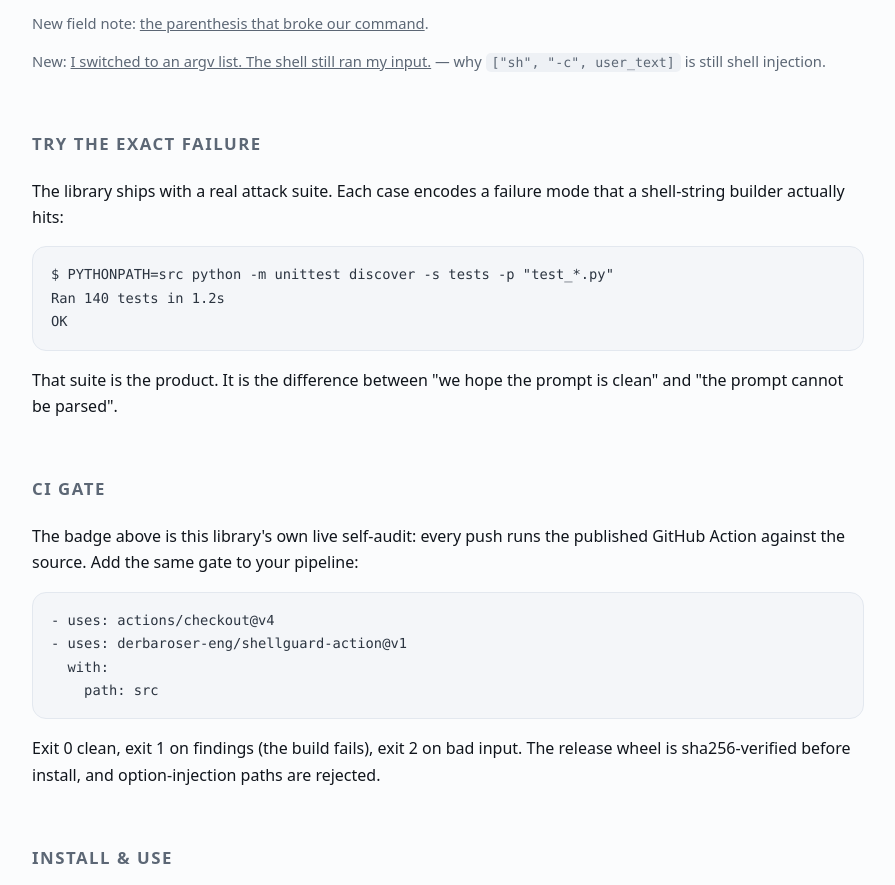
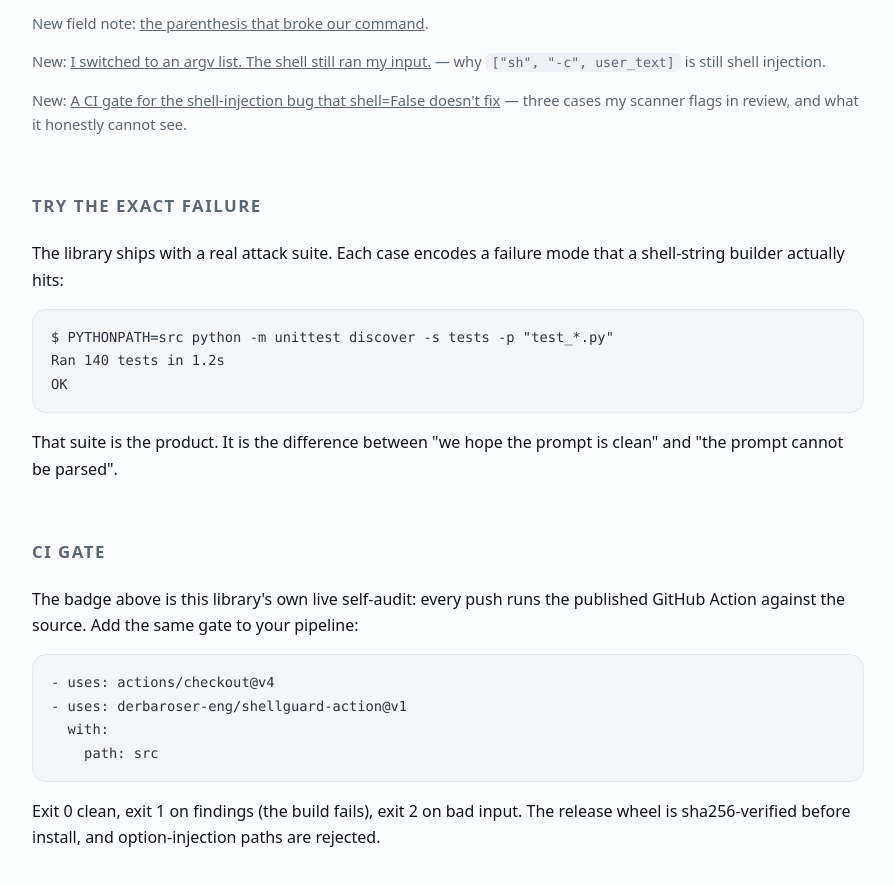
Before and after one commit to derbaroser-eng/shellguard, a plain HTML site: page index.html in a window 1280 px wide. Shown: the part 2293-3178 px from the top of the page, without its empty margins (192-1087 px from the left). Drawn offline with Linux system fonts and the light colour scheme.

Commit message:
Add cross-link to CI-gate article

```diff
--- a/index.html
+++ b/index.html
@@ -86,6 +86,7 @@ sg.run(["false"])                    # -&gt; Result(returncode=1, ok=False, ...)
 
   <p class="alt">New field note: <a href="/shellguard/why-argv/">the parenthesis that broke our command</a>.</p>
   <p class="alt">New: <a href="https://dev.to/aurum_revenue/i-switched-to-an-argv-list-the-shell-still-ran-my-input-2cla">I switched to an argv list. The shell still ran my input.</a> &mdash; why <code>["sh", "-c", user_text]</code> is still shell injection.</p>
+  <p class="alt">New: <a href="https://dev.to/aurum_revenue/a-ci-gate-for-the-shell-injection-bug-that-shellfalse-doesnt-fix-2inf">A CI gate for the shell-injection bug that shell=False doesn't fix</a> &mdash; three cases my scanner flags in review, and what it honestly cannot see.</p>
 
   <h2 id="demo">Try the exact failure</h2>
   <p>The library ships with a real attack suite. Each case encodes a failure mode that a shell-string builder actually hits:</p>
```
